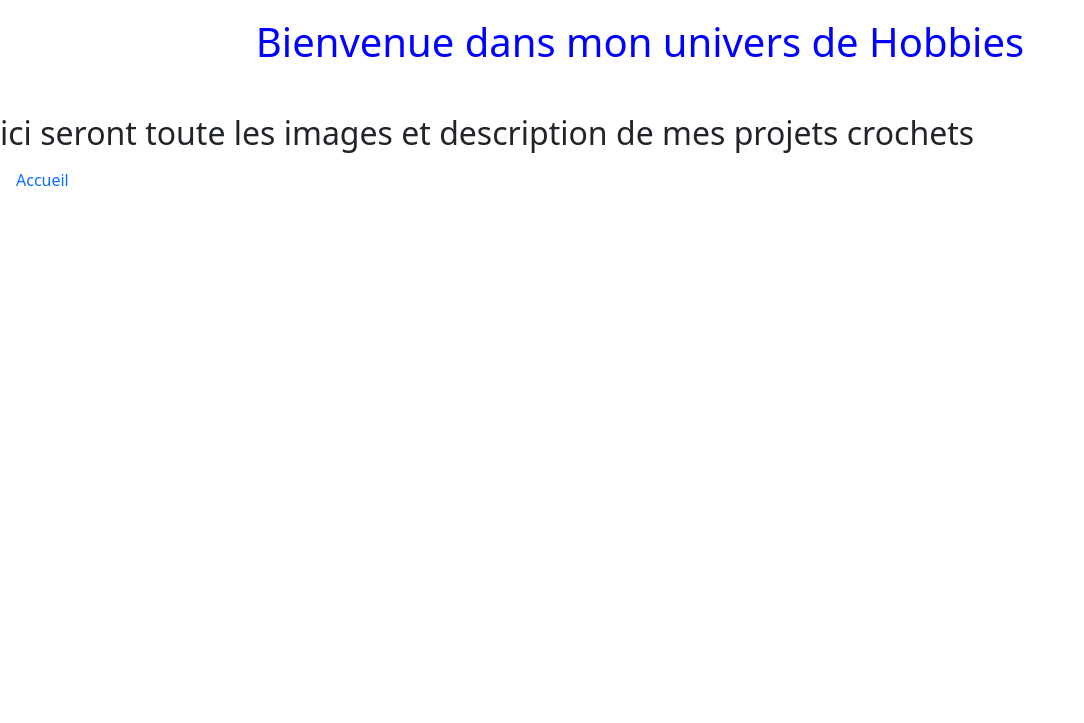
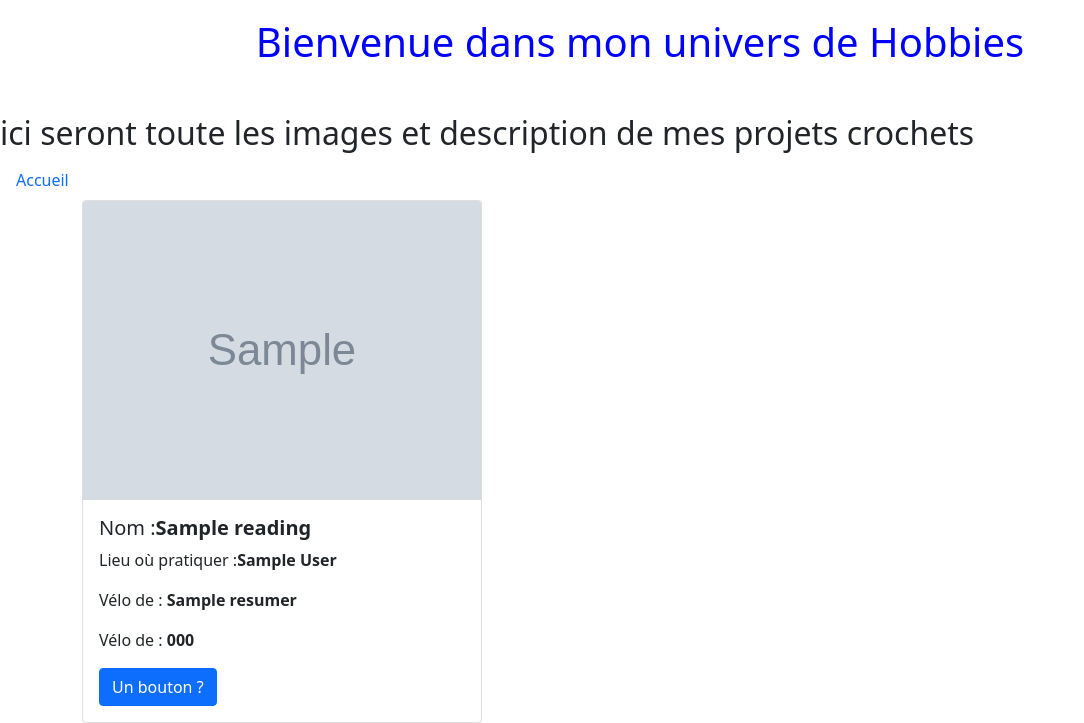
Before and after one commit to delphine38/myactivsymfony, a Symfony app: template templates/reading/index.html.twig in a window 1280 px wide. Shown: the part 268-991 px from the top of the page, without its empty margins (0-1084 px from the left). Before the commit the page ends 454 px from the top, so only its background shows below. Run offline with Twig, Linux system fonts and the light colour scheme; the template is opened without the code that fills it: most values are stand-ins (such as "Sample title", 1, 10 or a date in 2020); grey boxes marked "Sample" are stand-in pictures; some libraries are stand-ins or nearby versions.

Commit message:
add controllers reading crochet and for in them

```diff
--- a/src/Controller/CrochetController.php
+++ b/src/Controller/CrochetController.php
@@ -12,11 +12,11 @@ class CrochetController extends AbstractController
     /**
      * @Route("/crochet", name="crochet")
      */
-    public function index(CrochetRepository $repository): Response
+    public function index(CrochetRepository $crochetRepository): Response
     {
-        $crochet = $repository->findAll();
+        $crochets = $crochetRepository->findAll();
         return $this->render('crochet/index.html.twig', [
-            'crochet' => $crochet,
+            'crochets' => $crochets = $crochetRepository->findAll(),
         ]);
     }
 }
--- a/src/Controller/ReadingController.php
+++ b/src/Controller/ReadingController.php
@@ -2,6 +2,7 @@
 
 namespace App\Controller;
 
+use App\Repository\ReadingRepository;
 use Symfony\Bundle\FrameworkBundle\Controller\AbstractController;
 use Symfony\Component\HttpFoundation\Response;
 use Symfony\Component\Routing\Annotation\Route;
@@ -11,10 +12,11 @@ class ReadingController extends AbstractController
     /**
      * @Route("/reading", name="reading")
      */
-    public function index(): Response
+    public function index(ReadingRepository $readingRepository): Response
     {
+        $readings = $readingRepository->findAll();
         return $this->render('reading/index.html.twig', [
-            'controller_name' => 'ReadingController',
+            'readings' => $readingRepository->findAll(),
         ]);
     }
 }
--- a/templates/reading/index.html.twig
+++ b/templates/reading/index.html.twig
@@ -12,4 +12,23 @@
 
     <a class="nav-link active" href="{{ path('myactiv') }}">Accueil</a>
 
+
+    <div class="container">
+        <div class="row">
+            {% for reading in readings %}
+                <div class="col-4">
+                    <div class="card" style="width: 25rem;">
+                        <img src="{{ reading.image }}" class="card-img-top" alt="...">
+                        <div class="card-body">
+                            <h5 class="card-title">Nom :<strong>{{ reading.title }}</strong></h5>
+                            <p class="card-text">Lieu où pratiquer :<strong>{{ reading.author }}</strong></p>
+                            <p class="card-text">Vélo de : <strong>{{ reading.resumer }}</strong></p>
+                            <p class="card-text">Vélo de : <strong>{{ reading.numberpage }}</strong></p>
+                            <a href="#" class="btn btn-primary">Un bouton ?</a>
+                        </div>
+                    </div>
+                </div>
+            {% endfor %}
+        </div>
+    </div>
 {% endblock %}
```
Also changed, not shown: migrations/Version20211222104914.php (added, +31 -0 lines), src/Entity/Crochet.php (+17 -0 lines), templates/crochet/index.html.twig (+20 -0 lines).
